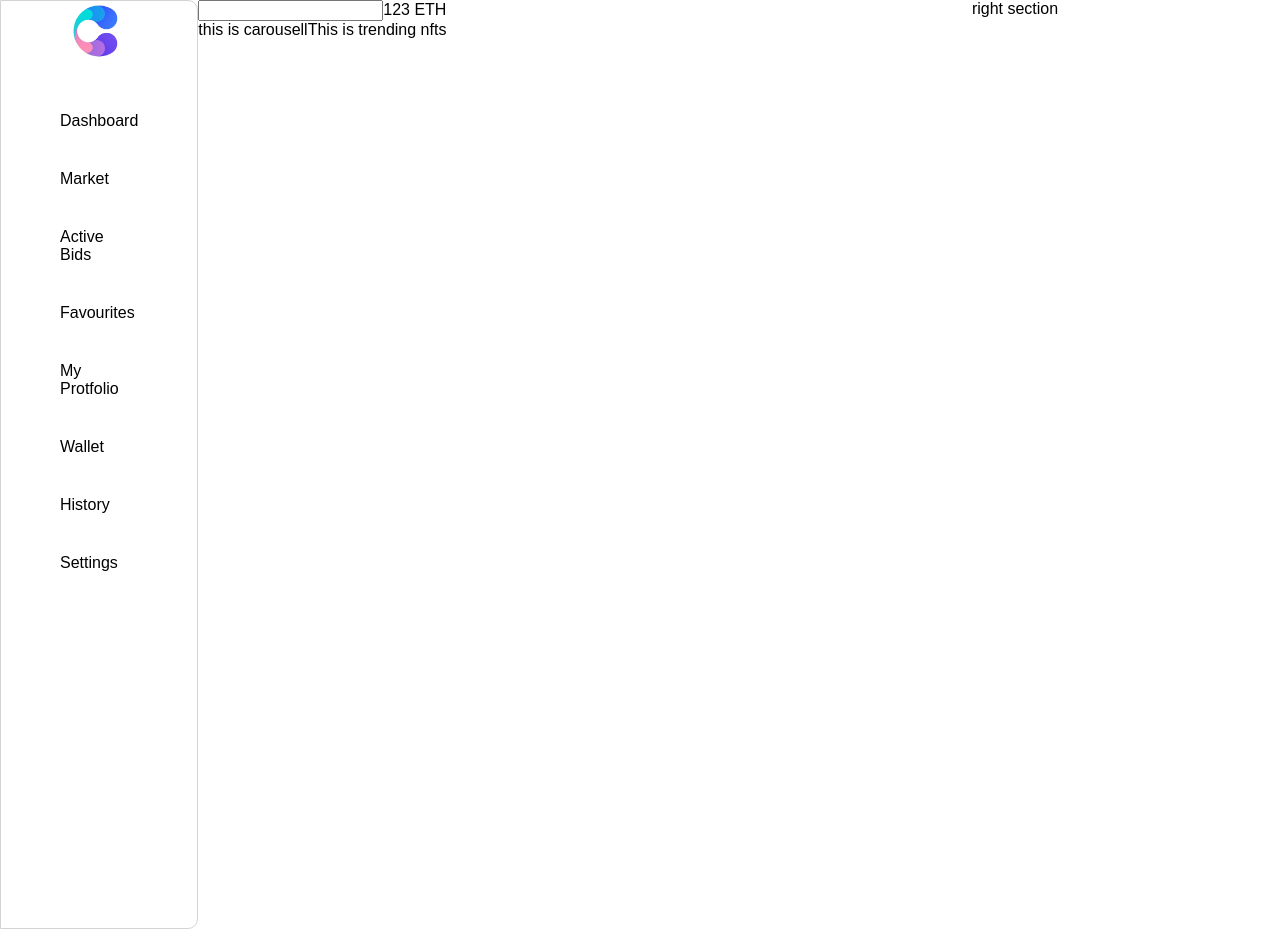
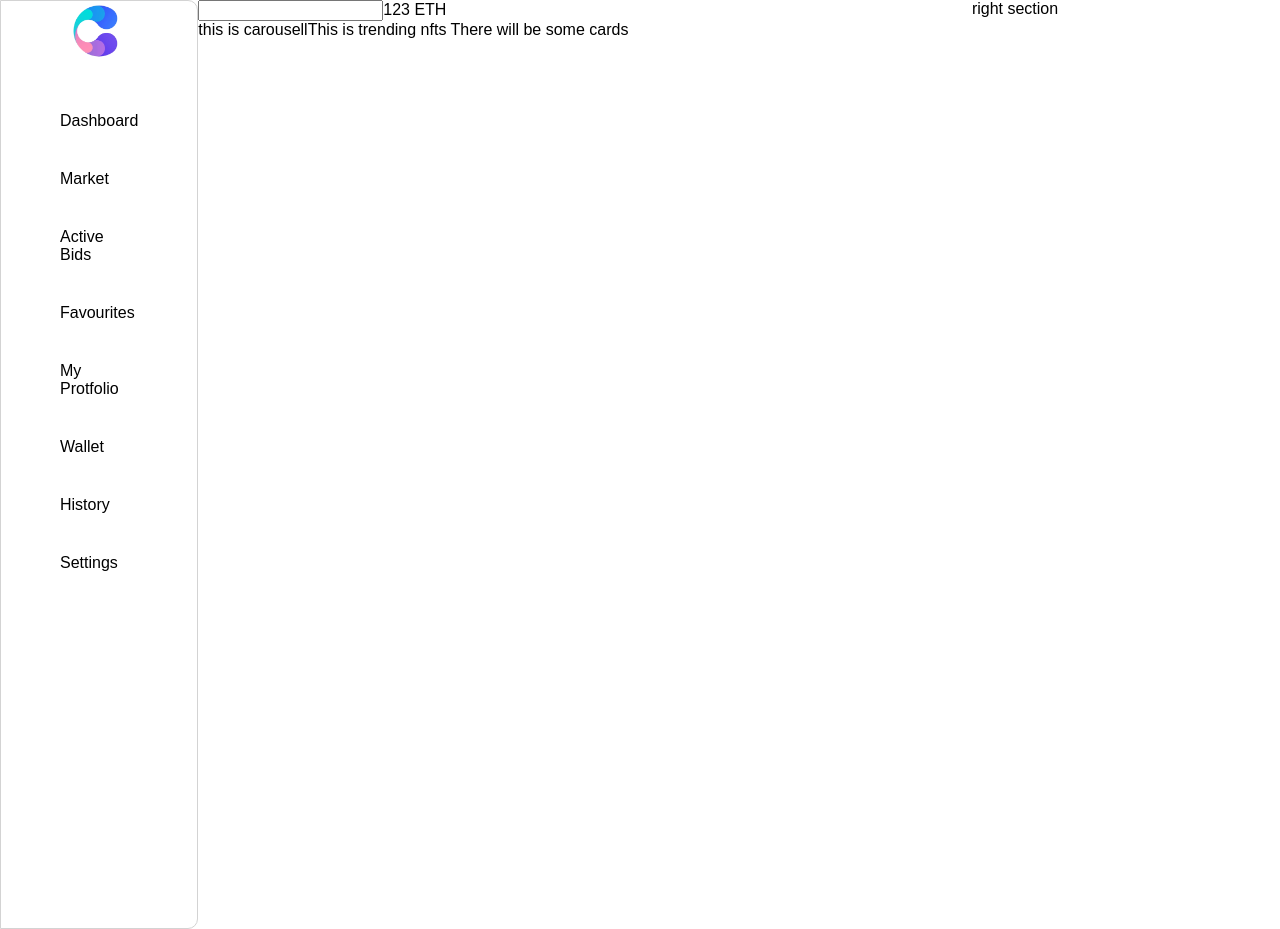
Before and after one commit to arknahian/React-Template-Website, a React (Create React App) app: page / in a window 1280 px wide. Built offline with nearby package versions, Linux system fonts and the light colour scheme.

Commit message:
first commit

```diff
--- a/src/Component/MiddleSection/MiddleSection.js
+++ b/src/Component/MiddleSection/MiddleSection.js
@@ -13,7 +13,7 @@ const MiddleSection = () => {
 
             {/* Trending nfts */}
             This is trending nfts
-
+            There will be some cards
 
         </div>
     );
```
